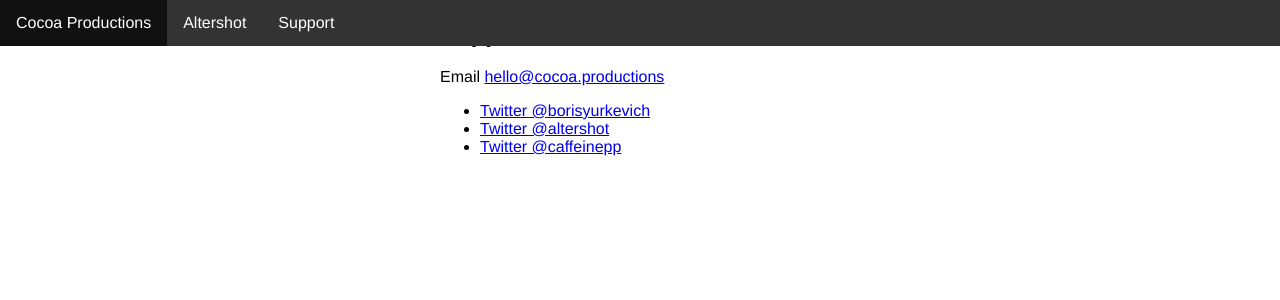
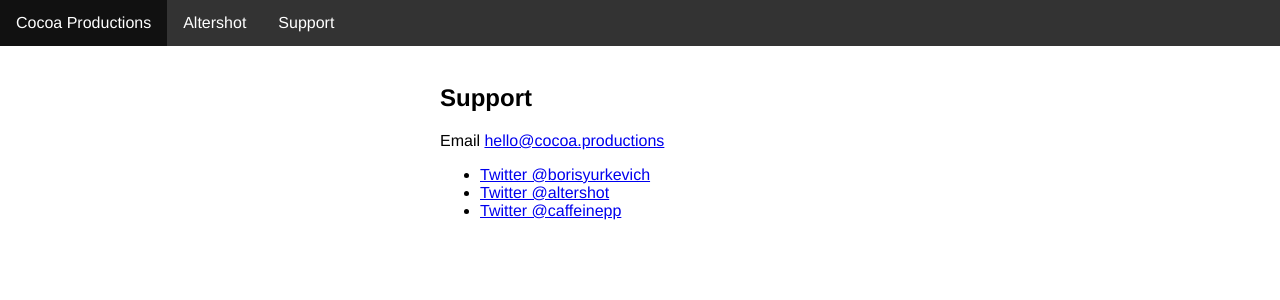
Before and after one commit to cocoaproductions/cocoaproductions.github.io, a Jekyll site: the page built from support.md, in a window 1280 px wide. Shown: the top 300 px of the page. Built offline with Jekyll 4.4.1, drawn with Linux system fonts in a browser that asks for light colours; our own code applies the rules of GitHub Pages for plain Markdown files.

Commit message:
Revert "CSS"
This reverts commit 8d02bfd3c18b0ca6d8962669fe65fc1b5b58bf22.

```diff
--- a/index.html
+++ b/index.html
@@ -15,7 +15,6 @@
   <li><a href="/support">Support</a></li>
 </ul>
 
-<div id="box">
 <section class="content">
 	<header>
 		<div class="logo"></div>
@@ -31,7 +30,5 @@
 		<p>© 2021 <a href="https://cocoaswitch.com/about/">Boris Yurkevich</a>; Mac are trademark of Apple Inc., registered in the U.S. and other countries.</p>
 	</footer>
 </section>
-</div>
-
 </body>
 </html>
--- a/style.css
+++ b/style.css
@@ -7,6 +7,7 @@
 body {
 	font-family: "Helvetica","Arial", sans-serif;
 	margin: 0;
+        min-width: 640px;
 }
 
 .logo {
@@ -24,17 +25,9 @@
 	display: block;
 }
 
-#box {
-    border: 0;
-    width: 720px;
-    height: auto;
-    margin: 0 auto 0 auto;
-    padding-top: 64px;
-    text-align: left;
-}
-
 .content {
-	width: 400px;
+	padding-top: 64px;
+	max-width: 400px;
 	margin: auto;
 }
 
@@ -77,9 +70,8 @@
       overflow: hidden;
       background-color: #333;
     position: fixed;
-    top: 0;
+        top: 0;
     width: 100%;
-    min-width: 400px;
 }
 
 #menu li {
```
